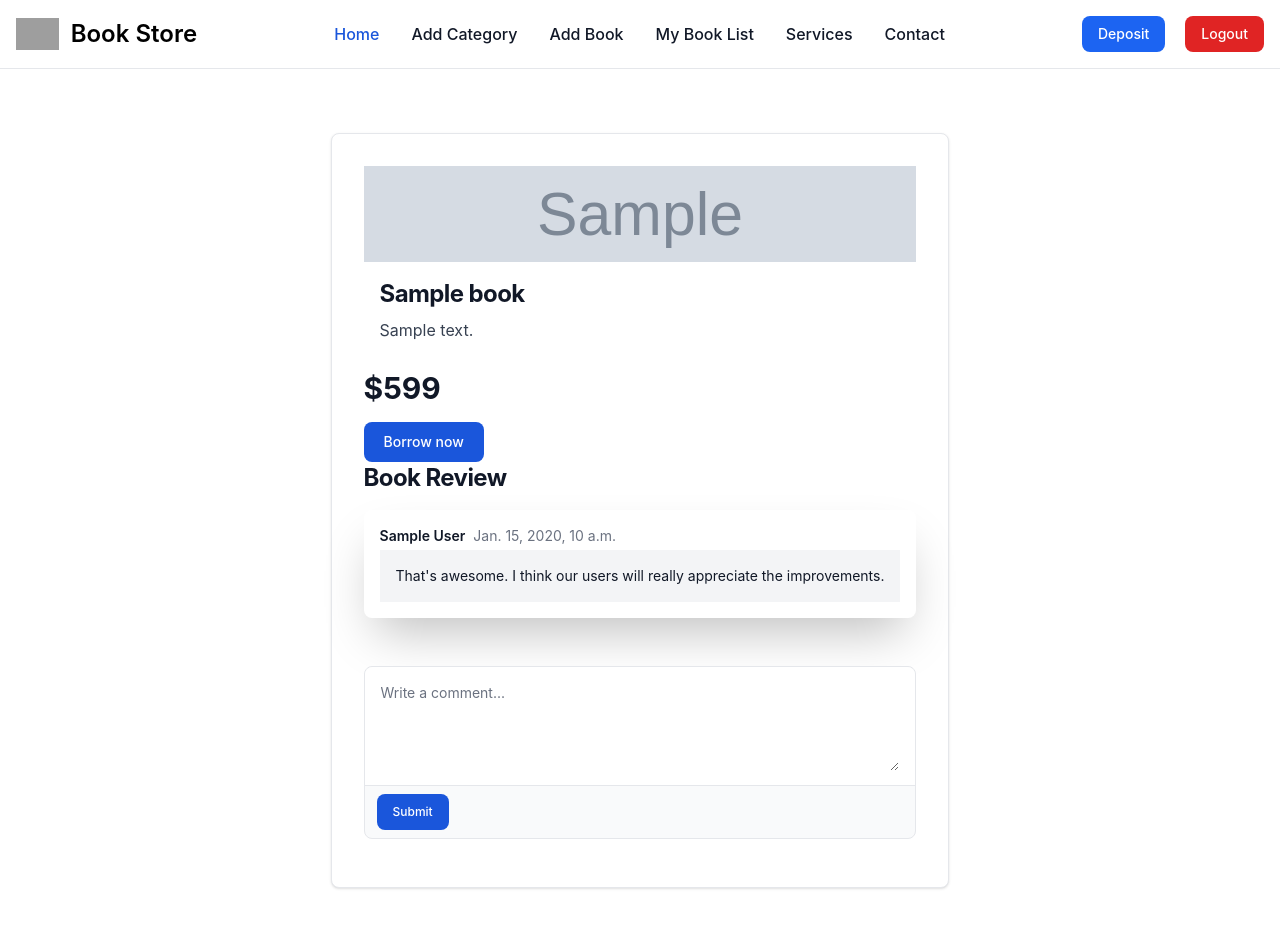
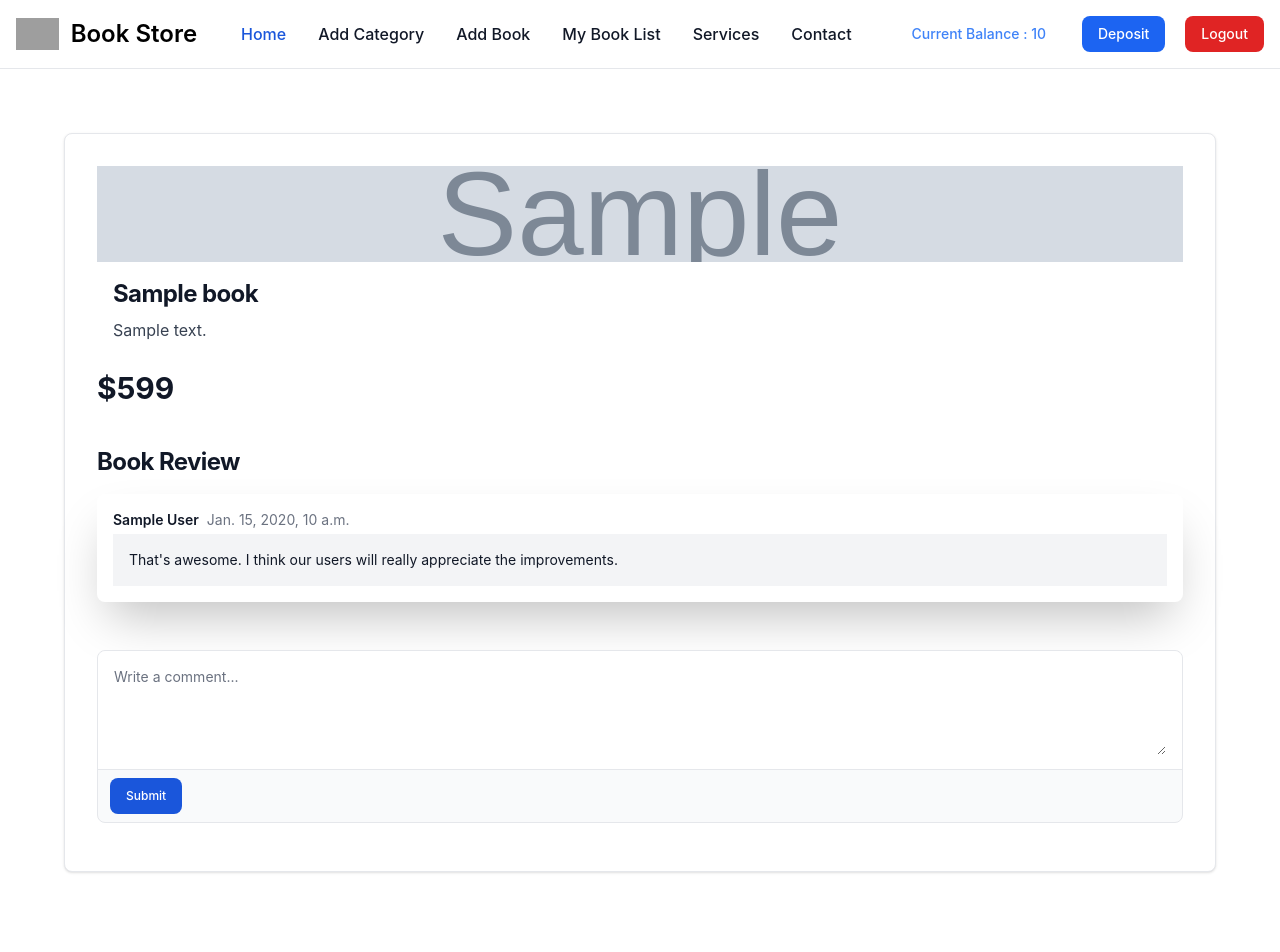
Before and after one commit to mallick-portfolio/django-book-store, a Django app: page /books/1/ in a window 1280 px wide. After the commit the page ends 873 px from the top, so only its background shows below. Run offline with Django 5.2, Linux system fonts and the light colour scheme; a user stored in the database is signed in; tables that the repository leaves empty hold one stand-in row (values such as "Sample post"); grey boxes marked "Sample" are stand-in pictures; some libraries are stand-ins or nearby versions; grey boxes are pictures that could not be loaded.

Commit message:
added user book borrowed functionaltiy

```diff
--- a/accounts/models.py
+++ b/accounts/models.py
@@ -18,10 +18,6 @@ class CustomUser(AbstractBaseUser, PermissionsMixin):
   city = models.CharField(max_length= 100,null=True, blank=True)
   postal_code = models.IntegerField(null=True, blank=True)
   country = models.CharField(max_length=100, null=True, blank=True)
-
-
-
-
 
   is_staff = models.BooleanField(default=False)
   is_active = models.BooleanField(default=True)
--- a/books/models.py
+++ b/books/models.py
@@ -47,7 +47,7 @@ class Review(models.Model):
 
 
 class Borrow(models.Model):
-    book = models.ForeignKey(Book, on_delete=models.CASCADE)
-    user = models.ForeignKey(CustomUser, on_delete=models.CASCADE)
+    book = models.ForeignKey(Book, on_delete=models.CASCADE,related_name="borrows")
+    user = models.ForeignKey(CustomUser, on_delete=models.CASCADE, related_name="borrows")
     borrow_date = models.DateField(auto_now_add=True)
     return_date = models.DateField(null=True, blank=True)
--- a/books/urls.py
+++ b/books/urls.py
@@ -7,4 +7,5 @@ urlpatterns = [
     path('add-book/', views.BookCreateView.as_view(), name="add-book"),
     path('<int:id>/', views.BookDetailView.as_view(), name="book-details"),
     path('update/<int:id>/', views.BookUpdateView.as_view(), name="book-update"),
+    path('borrow/<int:book_id>/', views.borrow_book, name="borrow-book"),
 ]
--- a/books/views.py
+++ b/books/views.py
@@ -11,6 +11,7 @@ from django.contrib.messages.views import SuccessMessageMixin
 from django.views.generic.edit import FormMixin
 from django.contrib import messages
 from books import models
+from accounts.models import UserBankAccount
 # Create your views here.
 
 
@@ -97,7 +98,6 @@ class BookDetailView(FormMixin,DetailView):
       context.update({
           'reviews': models.Review.objects.filter(book=self.object),
       })
-      print(context)
       return context
 
   def post(self, request, *args, **kwargs):
@@ -131,3 +131,20 @@ class BookUpdateView(AdminRequiredMixin,SuccessMessageMixin,UpdateView):
 
   success_url = reverse_lazy('home')
   success_message = "Book update successfully"
+
+
+def borrow_book(request, book_id):
+  book = models.Book.objects.filter(id=book_id).first()
+  if book:
+    if book.current_borrower:
+        messages.error(request, "Book already borrowed by another user. Please try another time borrow!!!")
+    else:
+      book.current_borrower = request.user
+      account = UserBankAccount.objects.filter(user=request.user).first()
+      account.balance = account.balance - book.price
+      messages.success(request, "Book borrow suffessfully!!!")
+      account.save()
+      book.save()
+  else:
+     messages.error(request, "Book not found!!!")
+  return redirect('home')
--- a/templates/accounts/addmoney.html
+++ b/templates/accounts/addmoney.html
@@ -12,7 +12,7 @@
   {% csrf_token %}
 
   <div class="mb-5">
-    <label for="balance" class="block mb-2 text-sm font-medium text-gray-900 dark:text-white">Enter your balance you want to deposit</label>
+    <label for="balance" class="block mb-2 text-sm font-medium text-gray-900 dark:text-white">Enter balance you want to deposit</label>
     <input type="text" name='balance' id="balance" class="bg-gray-50 border border-gray-300 text-gray-900 text-sm rounded-lg focus:ring-blue-500 focus:border-blue-500 block w-full p-2.5 dark:bg-gray-700 dark:border-gray-600 dark:placeholder-gray-400 dark:text-white dark:focus:ring-blue-500 dark:focus:border-blue-500" required>
   </div>
 
--- a/templates/book/singlebook.html
+++ b/templates/book/singlebook.html
@@ -2,8 +2,8 @@
 {% load static %}
 
 {% block content %}
-  <div class='p-16 flex flex-col items-center '>
-    <div  class="bg-white p-8 border border-gray-200 rounded-lg shadow md:flex-row  hover:bg-gray-100 dark:border-gray-700 dark:bg-gray-800 dark:hover:bg-gray-700">
+  <div class='p-16 w-full flex flex-col items-center '>
+    <div  class="bg-white w-full p-8 border border-gray-200 rounded-lg shadow md:flex-row  hover:bg-gray-100 dark:border-gray-700 dark:bg-gray-800 dark:hover:bg-gray-700">
         <img class="object-cover mx-auto w-full rounded-t-lg h-24  md:rounded-none md:rounded-s-lg" src="{{book.image.url}}" alt="">
         <div class="flex flex-col justify-between p-4 leading-normal">
             <h5 class="mb-2 text-2xl font-bold tracking-tight text-gray-900 dark:text-white">{{book.title}}</h5>
@@ -13,17 +13,21 @@
         <div class="flex flex-col gap-4">
           <span class="text-3xl font-bold text-gray-900 dark:text-white">$599</span>
 
-          {% if request.user.is_authenticated %}
+          {% if request.user.is_authenticated and request.user.accounts.balance > book.price %}
+
               <p>
-                <button class="text-white bg-blue-700 hover:bg-blue-800 focus:ring-4 focus:outline-none focus:ring-blue-300 font-medium rounded-lg text-sm px-5 py-2.5 text-center dark:bg-blue-600 dark:hover:bg-blue-700 dark:focus:ring-blue-800 w-auto">Borrow now</button>
+                <button class="text-white bg-blue-700 hover:bg-blue-800 focus:ring-4 focus:outline-none focus:ring-blue-300 font-medium rounded-lg text-sm px-5 py-2.5 text-center dark:bg-blue-600 dark:hover:bg-blue-700 dark:focus:ring-blue-800 w-auto">
+                  <a href="{% url 'borrow-book' book.id %}">Borrow book</a>
+                </button>
               </p>
           {% endif %}
 
       </div>
 
+      <div class="divide-y"></div>
 
 
-      <h5 class="mb-2 text-2xl font-bold tracking-tight text-gray-900 dark:text-white">Book Review</h5>
+      <h5 class="mt-10 mb-2 text-2xl font-bold tracking-tight text-gray-900 dark:text-white">Book Review</h5>
       {% for review in reviews %}
 
           <div class="flex my-4 shadow-2xl p-4 rounded-lg flex-col gap-1 w-full max-w-[320px]">
--- a/templates/header.html
+++ b/templates/header.html
@@ -22,6 +22,7 @@
       class="flex gap-2 md:order-2 space-x-3 md:space-x-0 rtl:space-x-reverse"
     >
     {% if request.user.is_authenticated %}
+    <p class="text-blue-500 focus:ring-4 focus:outline-none focus:ring-blue-600 font-medium rounded-lg text-sm px-4 py-2 text-center dark:bg-blue-600 dark:hover:bg-blue-600 dark:focus:ring-blue-600">Current Balance : {{request.user.accounts.balance}}</p>
     <button
       type="button"
       class="text-white bg-blue-600 hover:bg-blue-600 focus:ring-4 focus:outline-none focus:ring-blue-600 font-medium rounded-lg text-sm px-4 py-2 text-center dark:bg-blue-600 dark:hover:bg-blue-600 dark:focus:ring-blue-600"
```
Also changed, not shown: accounts/views.py (+8 -3 lines), books/migrations/0010_alter_borrow_book_alter_borrow_user.py (added).
